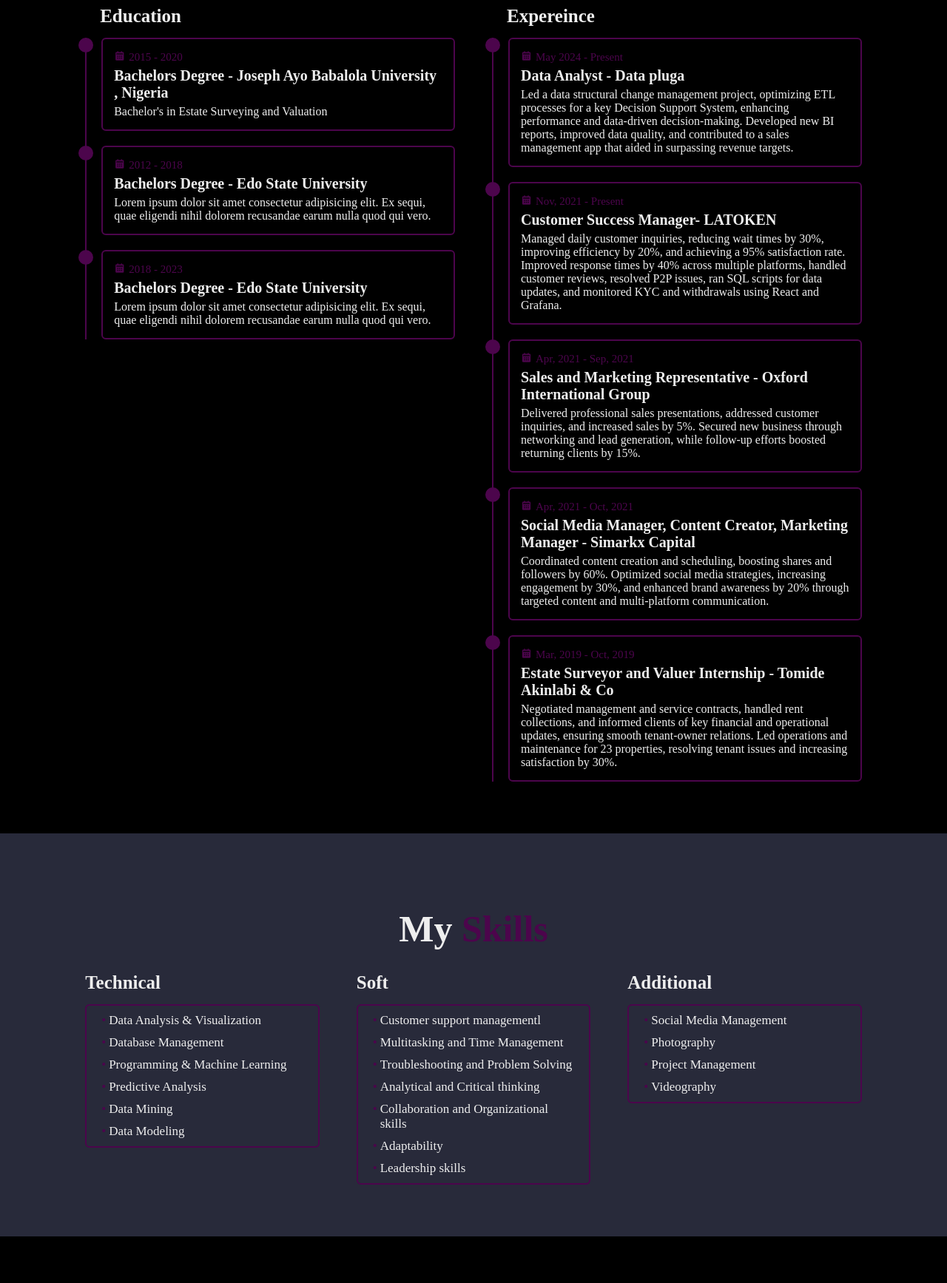
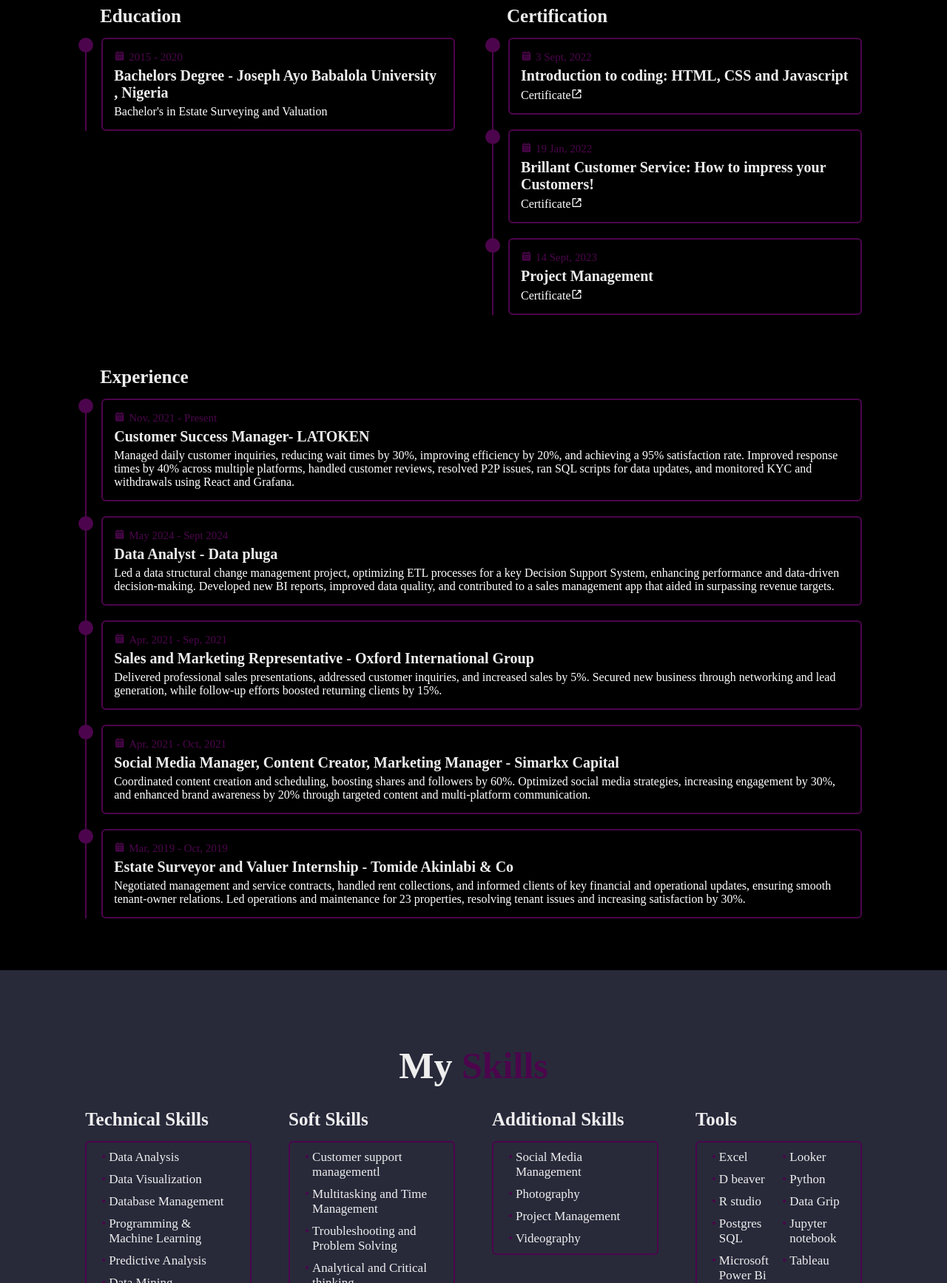
Before and after one commit to EvelynBankz/Evelyn-Bankz, a plain HTML site: page index.html in a window 1280 px wide. Shown: the part 1780-3515 px from the top of the page at 74% size. Drawn offline with nearby package versions, Linux system fonts and the light colour scheme.

Commit message:
Add files via upload

```diff
--- a/index.html
+++ b/index.html
@@ -103,41 +103,46 @@
                     </div>
                 </div>
 
+                <span class="animate scroll" style="--i:3;"></span>
+            </div>
+        </div>
+
+        <div class="education-column">
+            <h3 class="title">Certification<span class="animate scroll" style="--i:2;"></span></h3>
+
+            <div class="education-box">
                 <div class="education-content">
                     <div class="content">
-                        <div class="year"><i class='bx bxs-calendar'></i>2012 - 2018</div>
-                        <h3> Bachelors Degree - Edo State University</h3>
-                        <p> Lorem ipsum dolor sit amet consectetur adipisicing elit.
-                             Ex sequi, quae eligendi nihil dolorem recusandae earum nulla quod qui vero.</p>
+                        <div class="year"><i class='bx bxs-calendar'></i>3 Sept, 2022</div>
+                        <h3> Introduction to coding: HTML, CSS and Javascript</h3>
+                        <p>Certificate<a href="http://www.shecodes.io/certificates/c10301adec4165dc8e60b6506352a5ad"><i class='bx bx-link-external'></i></a></p>
                     </div>
                 </div>
 
                 <div class="education-content">
                     <div class="content">
-                        <div class="year"><i class='bx bxs-calendar'></i>2018 - 2023</div>
-                        <h3> Bachelors Degree - Edo State University</h3>
-                        <p> Lorem ipsum dolor sit amet consectetur adipisicing elit.
-                             Ex sequi, quae eligendi nihil dolorem recusandae earum nulla quod qui vero.</p>
+                        <div class="year"><i class='bx bxs-calendar'></i>19 Jan, 2022</div>
+                        <h3> Brillant Customer Service: How to impress your Customers!</h3>
+                        <p>Certificate<a href="https://udemy-certificate.s3.amazonaws.com/image/UC-d130d7ac-5a39-4866-9b9e-07d053221ca0.jpg?v=1642603035000"><i class='bx bx-link-external'></i></a></p>
                     </div>
                 </div>
+
+                <div class="education-content">
+                    <div class="content">
+                        <div class="year"><i class='bx bxs-calendar'></i>14 Sept, 2023</div>
+                        <h3> Project Management </h3>
+                        <p>Certificate<a href="https://udemy-certificate.s3.amazonaws.com/image/UC-31522a1f-1ccd-4cf6-acee-7910ed3554e8.jpg?v=1694692371000"><i class='bx bx-link-external'></i></a></p>
+                    </div>
+                </div>
+
                 <span class="animate scroll" style="--i:3;"></span>
             </div>
         </div>
 
         <div class="education-column">
-            <h3 class="title">Expereince <span class="animate scroll" style="--i:4;"></span></h3>
+            <h3 class="title">Experience <span class="animate scroll" style="--i:4;"></span></h3>
 
             <div class="education-box">
-                <div class="education-content">
-                    <div class="content">
-                        <div class="year"><i class='bx bxs-calendar'></i>May 2024 - Present</div>
-                        <h3>  Data Analyst - Data pluga</h3>
-                        <p> Led a data structural change management project, optimizing ETL processes for a key Decision Support System,
-                            enhancing performance and data-driven decision-making.
-                            Developed new BI reports,
-                            improved data quality, and contributed to a sales management app that aided in surpassing revenue targets.</p>
-                    </div>
-                </div>
 
                 <div class="education-content">
                     <div class="content">
@@ -146,6 +151,16 @@
                         <p> Managed daily customer inquiries, reducing wait times by 30%, improving efficiency by 20%, and
                             achieving a 95% satisfaction rate. Improved response times by 40% across multiple platforms, handled customer reviews, resolved P2P issues,
                             ran SQL scripts for data updates, and monitored KYC and withdrawals using React and Grafana.</p>
+                    </div>
+                </div>
+                <div class="education-content">
+                    <div class="content">
+                        <div class="year"><i class='bx bxs-calendar'></i>May 2024 - Sept 2024</div>
+                        <h3>  Data Analyst - Data pluga</h3>
+                        <p> Led a data structural change management project, optimizing ETL processes for a key Decision Support System,
+                            enhancing performance and data-driven decision-making.
+                            Developed new BI reports,
+                            improved data quality, and contributed to a sales management app that aided in surpassing revenue targets.</p>
                     </div>
                 </div>
 
@@ -189,11 +204,12 @@
 
         <div class="skills-row">
             <div class="skills-column">
-                <h3 class="title">Technical<span class="animate scroll" style="--i:2;"></span></h3>
+                <h3 class="title">Technical Skills<span class="animate scroll" style="--i:2;"></span></h3>
                 <div class="skills-box">
                     <div class="skills-content">
                         <ul class="list-skills">
-                            <li>Data Analysis & Visualization</li>
+                            <li>Data Analysis</li>
+                            <li>Data Visualization</li>
                             <li>Database Management</li>
                             <li>Programming & Machine Learning</li>
                             <li>Predictive Analysis</li>
@@ -205,7 +221,7 @@
                 </div>
             </div>
             <div class="skills-column">
-                <h3 class="title">Soft<span class="animate scroll" style="--i:3;"></span></h3>
+                <h3 class="title">Soft Skills<span class="animate scroll" style="--i:3;"></span></h3>
                 <div class="skills-box">
                     <div class="skills-content">
                         <ul class="list-skills">
@@ -223,7 +239,7 @@
             </div>
 
             <div class="skills-column">
-                <h3 class="title">Additional<span class="animate scroll" style="--i:3;"></span></h3>
+                <h3 class="title">Additional Skills<span class="animate scroll" style="--i:3;"></span></h3>
                 <div class="skills-box">
                     <div class="skills-content">
                         <ul class="list-skills">
@@ -236,6 +252,36 @@
                     <span class="animate scroll" style="--i:3;"></span>
                 </div>
             </div>
+
+            <div class="skills-column">
+                <h3 class="title">Tools<span class="animate scroll" style="--i:3;"></span></h3>
+                <div class="skills-box">
+                    <div class="skills-content">
+                        <ul class="list-skills list-skills-two-rows">
+                            <li>Excel</li>
+                            <li>Looker</li>
+                            <li>D beaver</li>
+                            <li>Python</li>
+                            <li>R studio</li>
+                            <li>Data Grip</li>
+                            <li>Postgres SQL</li>
+                            <li>Jupyter notebook</li>
+                            <li>Microsoft Power Bi </li>
+                            <li>Tableau</li>
+                            <li>MYSQL</li>
+                            <li>SQL</li>
+                            <li>Discord</li>
+                            <li>ClickUp</li>
+                            <li>Slack</li>
+                            <li>SPSS</li>
+                            <li>Jira</li>
+                        </ul>
+                    </div>
+
+                    <span class="animate scroll" style="--i:3;"></span>
+                </div>
+            </div>
+
             </div>
             </div>
         </div>
@@ -256,25 +302,14 @@
             </div>
 
             <div class="portfolio-box">
-                <img src="Powerbi-dashboard.jpg" alt="">
+                <img src="Excel-Dashboard.jpg" alt="">
                 <div class="portfolio-layer">
-                    <h4>Powerbi</h4>
+                    <h4>Looker</h4>
                     <p>Lorem, ipsum dolor sit amet consectetur adipisicing elit. Modi, necessitatibus.</p>
                     <a href="#"><i class='bx bx-link-external'></i></a>
 
                 </div>
-                <span class="animate scroll" style="--i:5;"></span>
-            </div>
-
-            <div class="portfolio-box">
-                <img src="Excel-Dashboard.jpg" alt="">
-                <div class="portfolio-layer">
-                    <h4>mySQL</h4>
-                    <p>Lorem, ipsum dolor sit amet consectetur adipisicing elit. Modi, necessitatibus.</p>
-                    <a href="#"><i class='bx bx-link-external'></i></a>
-
-                </div>
-                <span class="animate scroll" style="--i:7;"></span>
+                <span class="animate scroll" style="--i:9;"></span>
             </div>
 
             <div class="portfolio-box">
@@ -287,6 +322,30 @@
                 </div>
                 <span class="animate scroll" style="--i:9;"></span>
             </div>
+
+            <div class="portfolio-box">
+                <img src="Powerbi-dashboard.jpg" alt="">
+                <div class="portfolio-layer">
+                    <h4>Powerbi</h4>
+                    <p>Lorem, ipsum dolor sit amet consectetur adipisicing elit. Modi, necessitatibus.</p>
+                    <a href="./PowerBi/index.html"><i class='bx bx-link-external'></i></a>
+
+                </div>
+                <span class="animate scroll" style="--i:5;"></span>
+            </div>
+
+            <div class="portfolio-box">
+                <img src="Excel-Dashboard.jpg" alt="">
+                <div class="portfolio-layer">
+                    <h4>SQL</h4>
+                    <p>Lorem, ipsum dolor sit amet consectetur adipisicing elit. Modi, necessitatibus.</p>
+                    <a href="#"><i class='bx bx-link-external'></i></a>
+
+                </div>
+                <span class="animate scroll" style="--i:7;"></span>
+            </div>
+
+
 
             <div class="portfolio-box">
                 <img src="Excel-Dashboard.jpg" alt="">
--- a/style.css
+++ b/style.css
@@ -6,7 +6,7 @@ html{
 }
 :root{
     --bg-color: #000000;
-    --bg-second-color: #282A3A;
+    --bg-second-color: #282a3a;
     --text-color: white;
     --main-color: rgb(76, 5, 76);
 }
@@ -452,11 +452,16 @@ span{
 .education-content .content h3{
     font-size: 2rem;
 }
-.education-content .content p{
+.education-content .content p {
     font-size: 1.6rem;
     padding-top: .5rem;
+    color: var(--text-color);
 }
-
+.education-content .content p a{
+    position: relative;
+    color: var(--text-color);
+    z-index: 100;
+}
 .skills{
     min-height: auto;
     padding-bottom: 7rem;
@@ -502,6 +507,20 @@ span{
 
 .skills-content .list-skills {
     list-style-type: disc;
+}
+
+.skills-content .list-skills-two-rows {
+    display: flex;
+    flex-wrap: wrap;
+    list-style: none;
+    padding: 0;
+    margin: 0;
+}
+
+.skills-content .list-skills-two-rows li {
+    width: 50%;
+    box-sizing: border-box;
+    padding: 0.5rem 0;
 }
 
 .skills-content .list-skills li{
```
